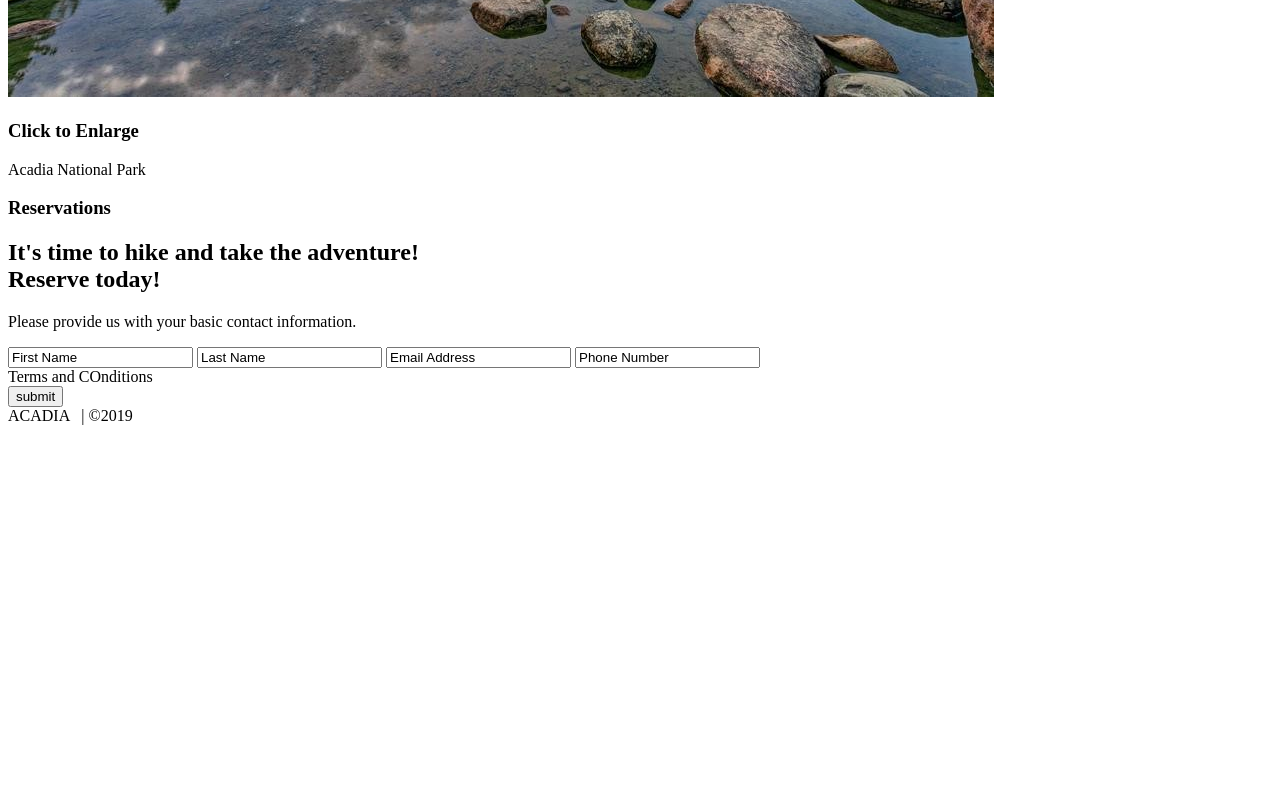
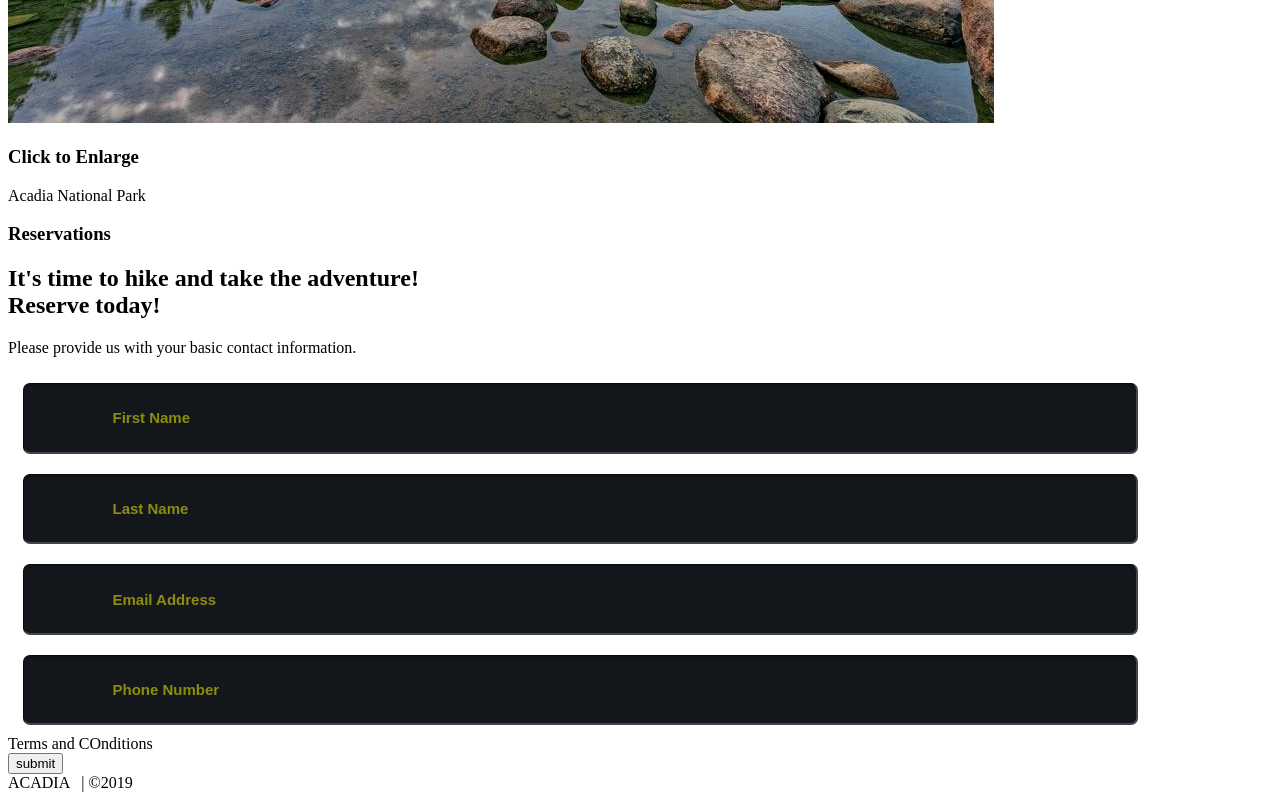
Before and after one commit to Iowa20/HTML-and-CSS-Projects, a plain HTML site: page One-Page Website/one_page_website.html in a window 1280 px wide. Shown: the part 1212-2012 px from the top of the page. Before the commit the page ends 1645 px from the top, so only its background shows below. Drawn offline with Linux system fonts and the light colour scheme.

Commit message:
one_page

```diff
--- /dev/null
+++ b/One-Page Website/css/one_page_website.css
@@ -0,0 +1,17 @@
+
+.reservation input[type="text"] {
+    font-size: 15px;
+    outline: none;
+    font-weight: 600;
+    color: #8D8E0F;
+    padding: 2% 1% 2% 7%;
+    width: 80%;
+    border-top: 1px solid #090B0D;
+    border-right: 2px solid #424549;
+    border-bottom: 2px solid #424549;
+    border-left: 1px solid #090B0D;
+    margin: 10px 1em;
+    border-radius: 7px;
+    background: #13161B;
+    box-shadow: inset 0px 3px 0px 0px rgba(5,5,5,0.15);
+    font-family: 'Raleway', sans-serif;
--- a/One-Page Website/one_page_website.html
+++ b/One-Page Website/one_page_website.html
@@ -3,6 +3,7 @@
     <head>
 
     <meta charset="utf-8">
+    <link rel="stylesheet" href="./css/one_page_website.css"
 <title>Acadia National Park</title>
     </head>
 
@@ -75,7 +76,7 @@
 					            <div id="contact">
 					                <div>
 					                    <h1>Reservations</h1>
-					                    <div>
+					                    <div class="reservation">
 					                        <h2>
 					                            <span>It's time to hike and take the adventure!</span><br />
 					                            Reserve today!
```
